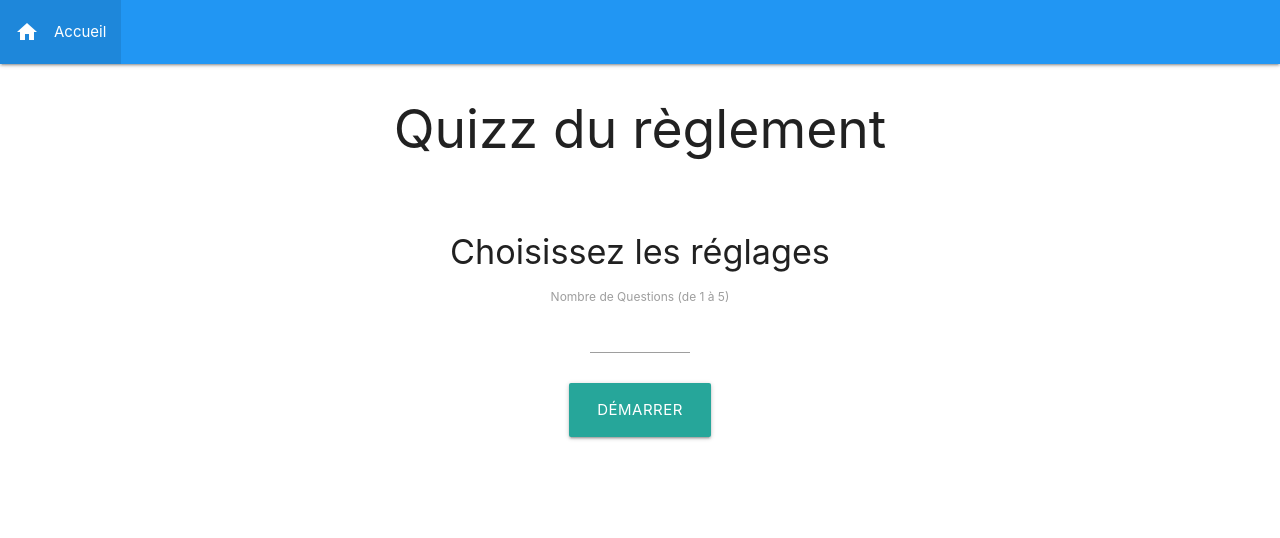
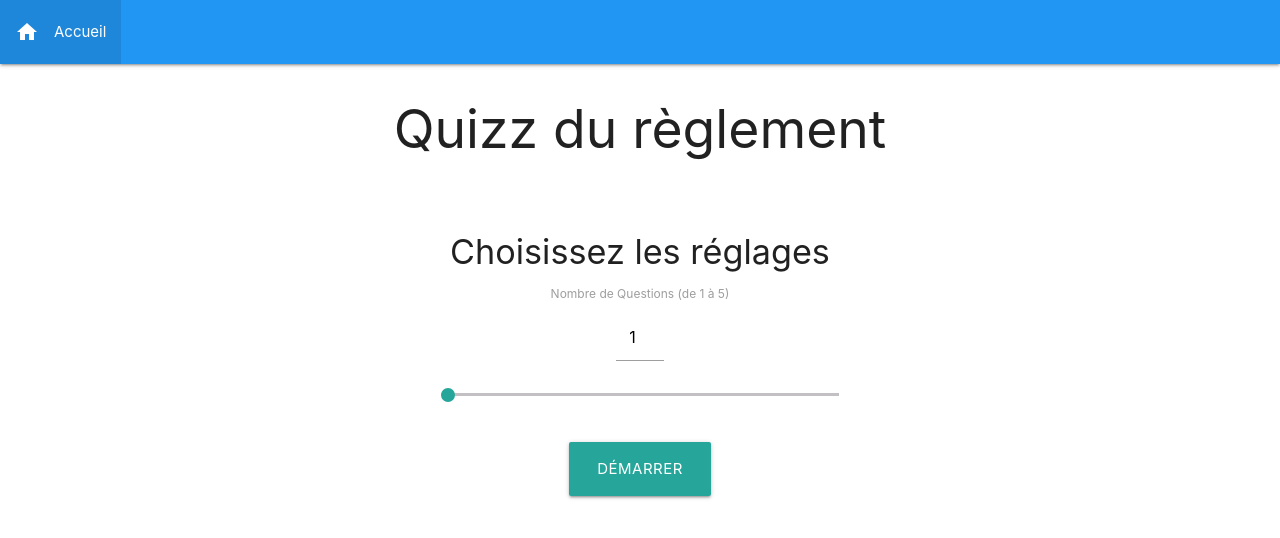
Before and after one commit to gI7DUmmY/quizz, a Vue app: page / in a window 1280 px wide. Shown: the top 538 px of the page. Built offline with nearby package versions, Linux system fonts and the light colour scheme; data requests are answered from the project's data file.

Commit message:
:art: submit nb questions

```diff
--- a/src/views/Home.vue
+++ b/src/views/Home.vue
@@ -6,6 +6,7 @@
       <div class="center-align">
       <label>Nombre de Questions (de 1 à {{ qcm.length }})</label>
       <input type="number" class="center-align" v-model="qtte" min="1" :max="qcm.length" required>
+      <input type="range" step="1" v-model="qtte" min="1" :max="qcm.length">
       </div>
 
       <button type="submit" class="btn-large">Démarrer</button>
@@ -18,25 +19,29 @@
 </template>
 
 <script>
-import { ref } from 'vue'
+import { ref, computed } from 'vue'
+import { useRouter } from 'vue-router'
 import Preloader from '../components/Preloader.vue'
 import GetQcm from '../composables/GetQcm'
 
 export default {
   name: 'Home',
   components: { 'Preloader': Preloader },
-  methods: {
-    submit () {
-      this.$router.push({ name: 'Questions', params: { qtte: this.qtte }})
-    }
-  },
   setup () {
     const { qcm, erreur, load } = GetQcm()
-    const qtte = ref(null)
+    const qtte = ref(1)
+    const router = new useRouter()
+
+    const num = computed (() => {
+      return Math.round(qtte.value)
+    })
+    const submit = () => {
+      router.push({ name: 'Questions', params: { qtte: num.value }})
+    }
 
     load()
 
-    return { qcm, erreur, qtte }
+    return { qcm, erreur, qtte, num, submit, router }
   }
 }
 </script>
@@ -46,9 +51,16 @@ form {
   max-width: 400px;
   margin: 5em auto;
 }
+label {
+  display: block;
+  margin-bottom: 1em;
+}
+#nombre {
+  font-size: 1.5em;
+}
 input[type="number"] {
   display: block;
-  width: 100px;
-  margin: 0 auto;
+  width: 3em;
+  margin: 0 auto 1em auto;
 }
 </style>
```
